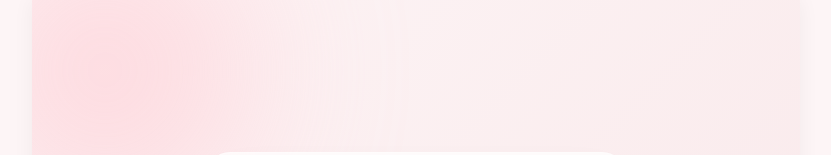
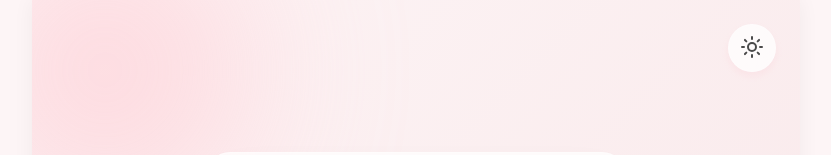
Before and after one commit to rkddlfaks/Budget-Tracker, a React (Vite) app: page / in a window 1280 px wide. Shown: the top 155 px of the page, without its empty margins (224-1055 px from the left). Built offline with nearby package versions, Linux system fonts and the light colour scheme.

Commit message:
feat: add theme toggle with morph effect to Onboarding screen

```diff
--- a/src/components/Onboarding.jsx
+++ b/src/components/Onboarding.jsx
@@ -1,9 +1,11 @@
 import React, { useState, useEffect } from 'react';
 import { useBudget } from '../contexts/BudgetContext';
-import { ArrowRight, Globe, Coins, Sparkles, Check, ChevronRight } from 'lucide-react';
+import { useTheme } from '../contexts/ThemeContext';
+import { ArrowRight, Globe, Coins, Sparkles, Check, ChevronRight, Sun, Moon } from 'lucide-react';
 
 const Onboarding = () => {
   const { userName, setUserName, currency, setCurrency, setHasOnboarded, language, setLanguage } = useBudget();
+  const { theme, toggleTheme } = useTheme();
   const [step, setStep] = useState(1);
   const [isTransitioning, setIsTransitioning] = useState(false);
 
@@ -118,6 +120,57 @@ const Onboarding = () => {
     <div style={overlayStyle}>
       <div style={blob1}></div>
       <div style={blob2}></div>
+
+      {/* Theme Toggle Button */}
+      <button
+        onClick={toggleTheme}
+        style={{
+          position: 'absolute',
+          top: '1.5rem',
+          right: '1.5rem',
+          width: '48px',
+          height: '48px',
+          borderRadius: '50%',
+          backgroundColor: 'var(--surface-transparent)',
+          backdropFilter: 'blur(10px)',
+          WebkitBackdropFilter: 'blur(10px)',
+          border: '1px solid rgba(255, 255, 255, 0.2)',
+          display: 'flex',
+          alignItems: 'center',
+          justifyContent: 'center',
+          cursor: 'pointer',
+          zIndex: 50,
+          boxShadow: 'var(--shadow-md)',
+          color: 'var(--text-primary)',
+          overflow: 'hidden'
+        }}
+      >
+        <div style={{
+          position: 'relative',
+          width: '24px',
+          height: '24px',
+          display: 'flex',
+          alignItems: 'center',
+          justifyContent: 'center',
+        }}>
+          <div style={{
+            position: 'absolute',
+            transition: 'all 0.5s cubic-bezier(0.4, 0, 0.2, 1)',
+            transform: theme === 'light' ? 'scale(1) rotate(0deg)' : 'scale(0) rotate(90deg)',
+            opacity: theme === 'light' ? 1 : 0
+          }}>
+            <Sun size={24} />
+          </div>
+          <div style={{
+            position: 'absolute',
+            transition: 'all 0.5s cubic-bezier(0.4, 0, 0.2, 1)',
+            transform: theme === 'dark' ? 'scale(1) rotate(0deg)' : 'scale(0) rotate(-90deg)',
+            opacity: theme === 'dark' ? 1 : 0
+          }}>
+            <Moon size={24} />
+          </div>
+        </div>
+      </button>
 
       <div style={cardStyle}>
         <div className="w-full flex flex-col items-center">
```
